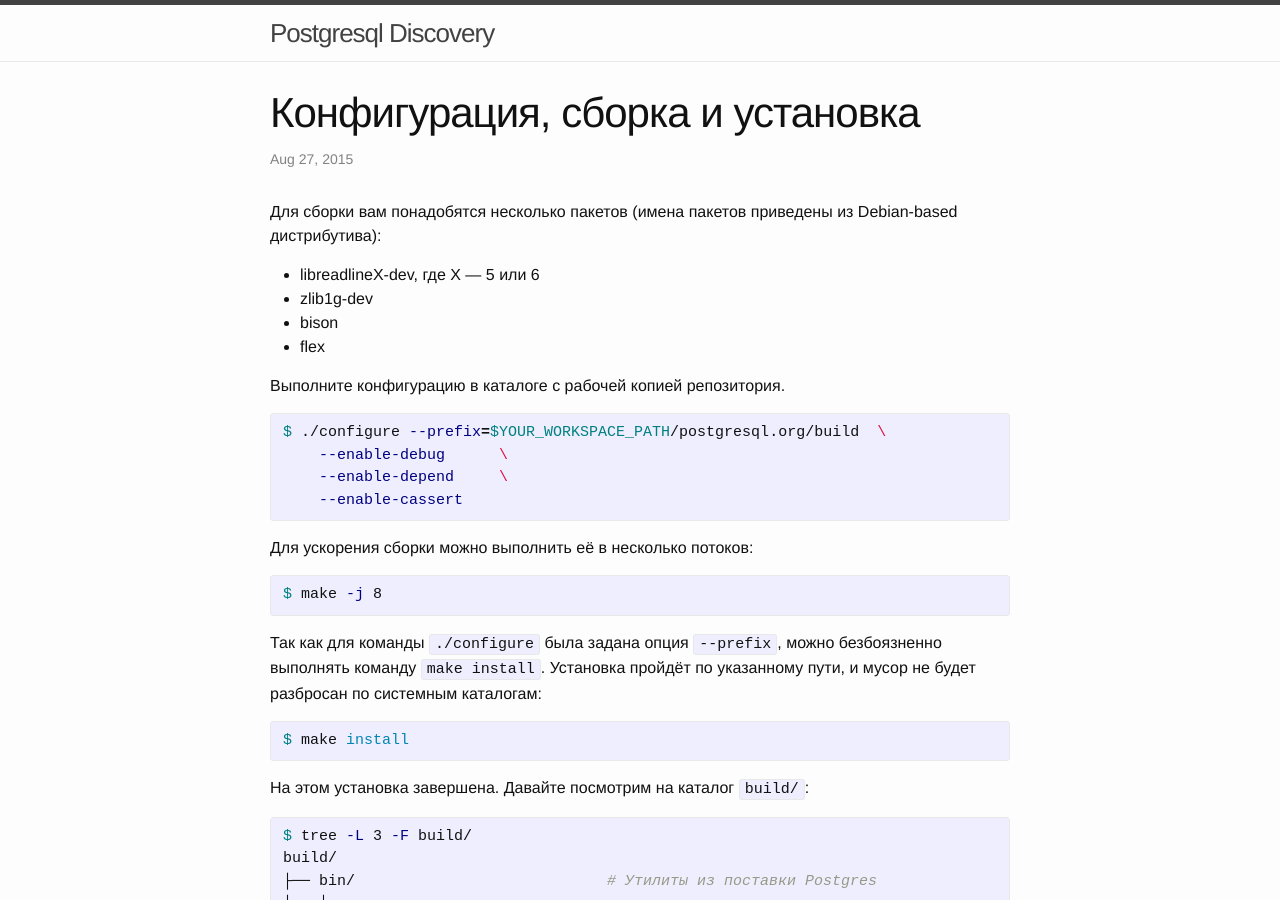
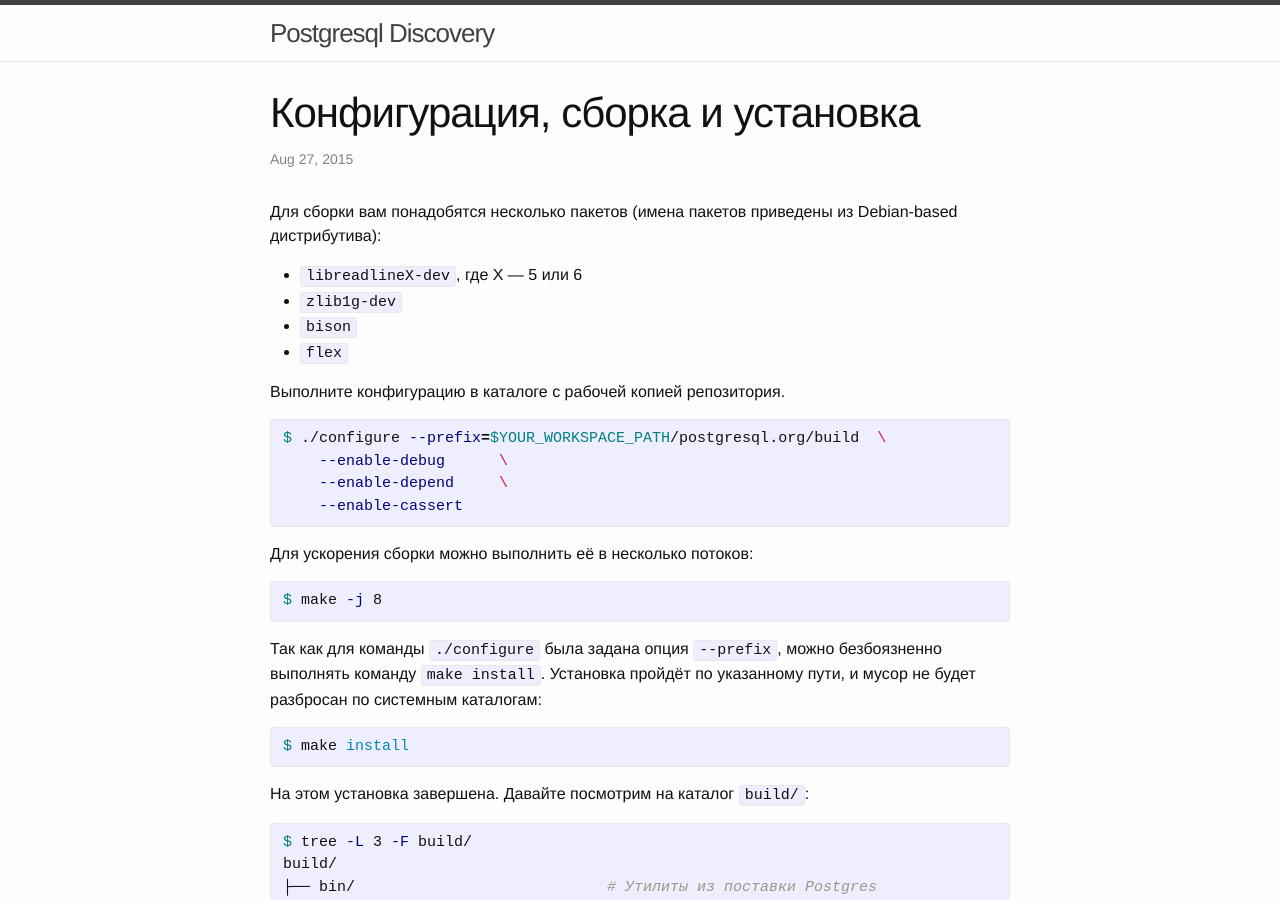
Before and after one commit to pkorobeinikov/postgresql-discovery, a Jekyll site: the page built from _posts/2015-08-27-configure-make-install.md, in a window 1280 px wide and 900 px high. Built offline with Jekyll 4.4.1, drawn with Linux system fonts in a browser that asks for light colours; comment, search, counter and statistics services are not loaded.

Commit message:
Update markup.

```diff
--- a/_posts/2015-08-27-configure-make-install.md
+++ b/_posts/2015-08-27-configure-make-install.md
@@ -5,10 +5,10 @@
 ---
 Для сборки вам понадобятся несколько пакетов (имена пакетов приведены из Debian-based дистрибутива):
 
-* libreadlineX-dev, где X &mdash; 5 или 6
-* zlib1g-dev
-* bison
-* flex
+* ``libreadlineX-dev``, где X &mdash; 5 или 6
+* ``zlib1g-dev``
+* ``bison``
+* ``flex``
 
 Выполните конфигурацию в каталоге с рабочей копией репозитория.
 
```
Also changed, not shown: _posts/2015-08-30-introducing-postgresql-discovery-vagrant-box.md (+3 -3 lines).
